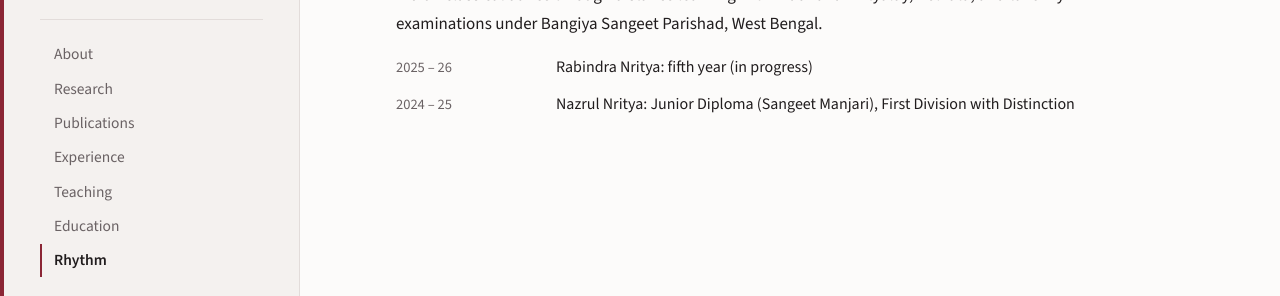
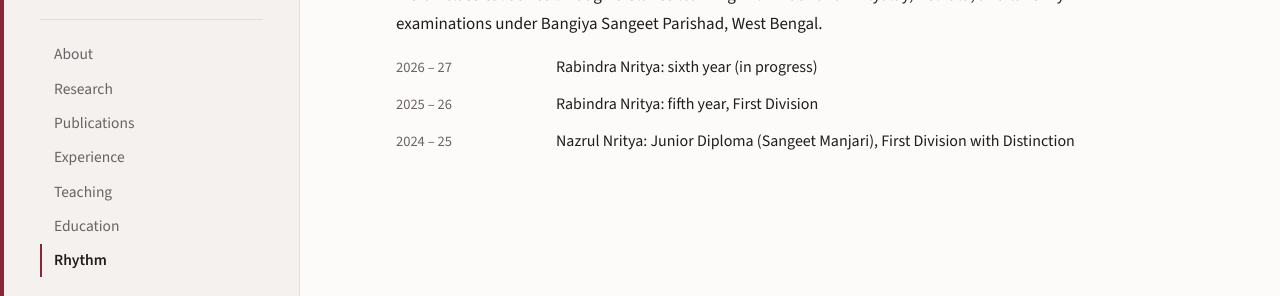
Before and after one commit to Neelakshi5597/Neelakshi5597.github.io, a plain HTML site: page rhythm.html in a window 1280 px wide. Shown: the part 309-605 px from the top of the page. Drawn offline with nearby package versions, Linux system fonts and the light colour scheme.

Commit message:
Update dance examination years in rhythm.html

```diff
--- a/rhythm.html
+++ b/rhythm.html
@@ -41,7 +41,8 @@
     <h2>Indian classical dance</h2>
     <p>When I’m not building robots to train ankles, I’m training my own. Alongside my research, I study Indian classical dance through distance learning with Aradhana Nrityalay, Kolkata, and take my examinations under Bangiya Sangeet Parishad, West Bengal.</p>
     <ul class="dated">
-      <li><span class="d">2025 – 26</span><span>Rabindra Nritya: fifth year (in progress)</span></li>
+      <li><span class="d">2026 – 27</span><span>Rabindra Nritya: sixth year (in progress)</span></li>
+      <li><span class="d">2025 – 26</span><span>Rabindra Nritya: fifth year, First Division</span></li>
       <li><span class="d">2024 – 25</span><span>Nazrul Nritya: Junior Diploma (Sangeet Manjari), First Division with Distinction</span></li>
     </ul>
   </main>
```
